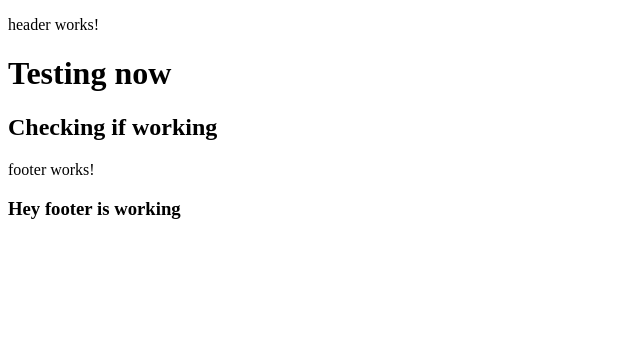
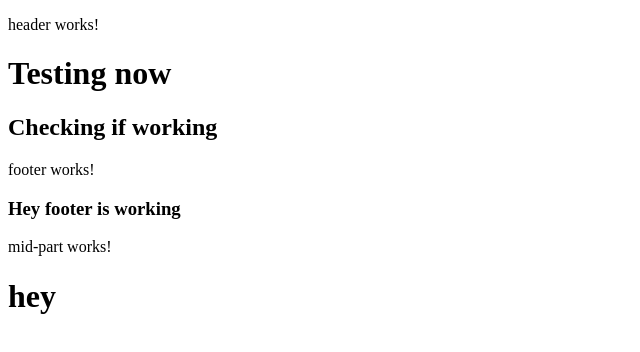
Before and after one commit to pranshul97/WebApp-Testing, an Angular app: page / in a window 1280 px wide. Shown: the top 352 px of the page, without its empty margins (0-640 px from the left). Built offline with nearby package versions, Linux system fonts and the light colour scheme.

Commit message:
commit by bhavya

```diff
--- a/src/app/app.component.html
+++ b/src/app/app.component.html
@@ -1,2 +1,3 @@
 <app-header></app-header>
 <app-footer></app-footer>
+<app-mid-part></app-mid-part>
--- a/src/app/app.module.ts
+++ b/src/app/app.module.ts
@@ -5,12 +5,14 @@ import { AppRoutingModule } from './app-routing.module';
 import { AppComponent } from './app.component';
 import { HeaderComponent } from './header/header.component';
 import { FooterComponent } from './footer/footer.component';
+import { MidPartComponent } from './mid-part/mid-part.component';
 
 @NgModule({
   declarations: [
     AppComponent,
     HeaderComponent,
-    FooterComponent
+    FooterComponent,
+    MidPartComponent
   ],
   imports: [
     BrowserModule,
--- /dev/null
+++ b/src/app/mid-part/mid-part.component.html
@@ -0,0 +1,2 @@
+<p>mid-part works!</p>
+<h1>hey</h1>
--- /dev/null
+++ b/src/app/mid-part/mid-part.component.ts
@@ -0,0 +1,15 @@
+import { Component, OnInit } from '@angular/core';
+
+@Component({
+  selector: 'app-mid-part',
+  templateUrl: './mid-part.component.html',
+  styleUrls: ['./mid-part.component.css']
+})
+export class MidPartComponent implements OnInit {
+
+  constructor() { }
+
+  ngOnInit(): void {
+  }
+
+}
```
Also changed, not shown: src/app/mid-part/mid-part.component.css (added), 1 other file (tests, documents, lock files or other folders).
